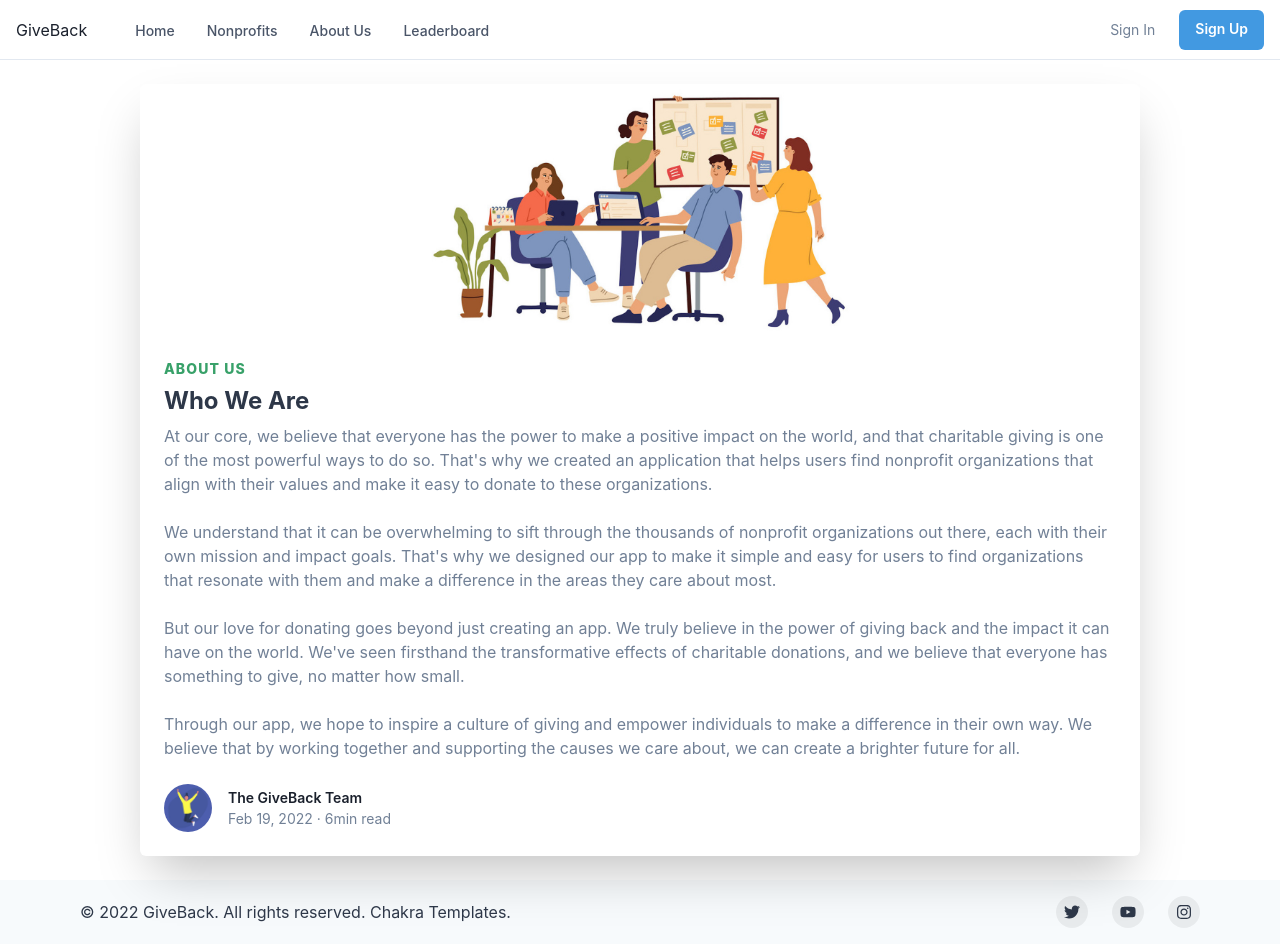
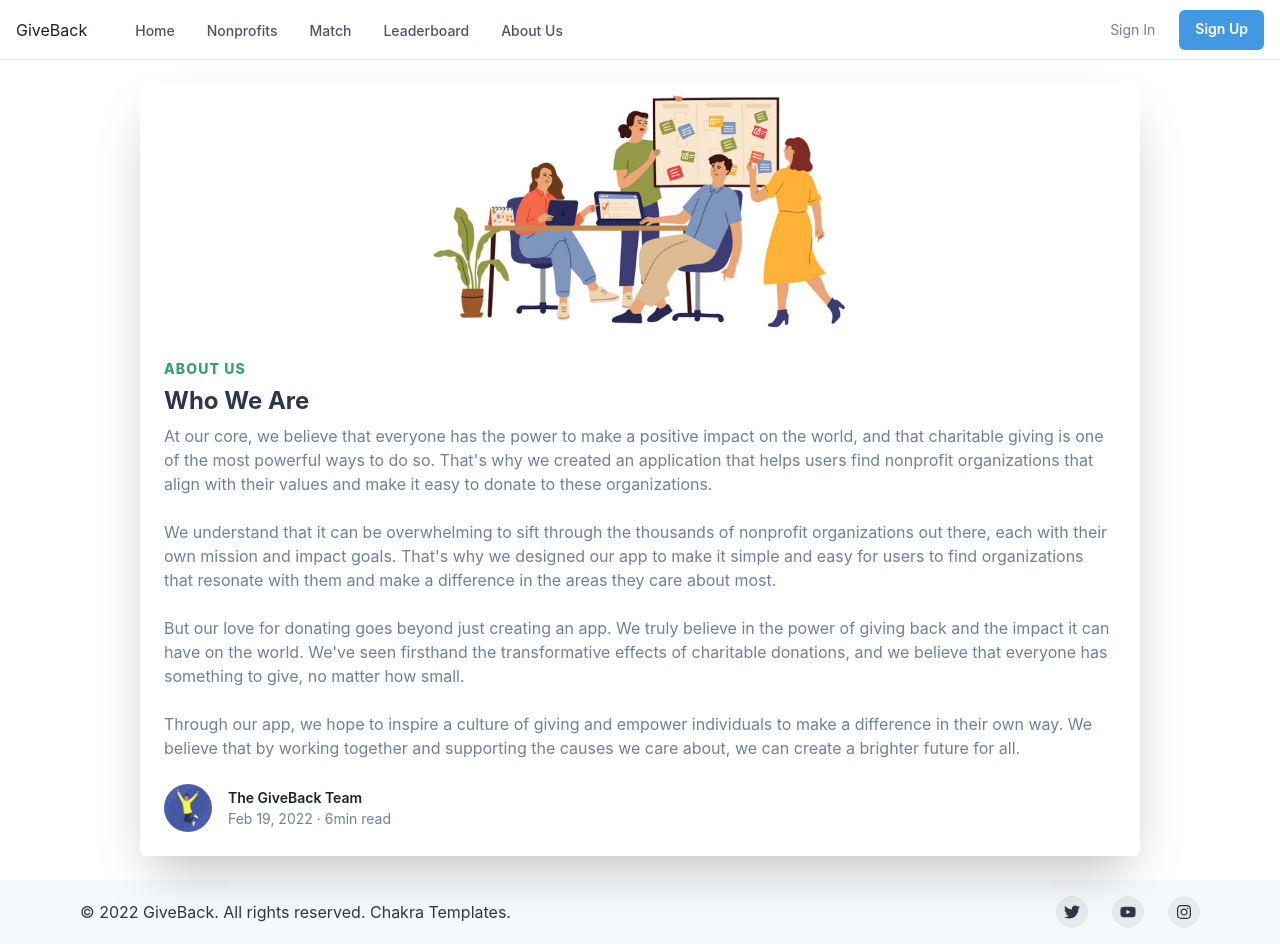
Before and after one commit to priime0/treehacks2023, a React (Create React App) app in the folder frontend/: page /about in a window 1280 px wide. Built offline with nearby package versions, Linux system fonts and the light colour scheme.

Commit message:
fix: remove typescript stuff and add match endpoint
Signed-off-by: Lucas Sta Maria <lucas@priime.dev>

```diff
--- a/frontend/src/navbar.js
+++ b/frontend/src/navbar.js
@@ -168,7 +168,7 @@ const DesktopNav = () => {
   );
 };
 
-const DesktopSubNav = ({ label, href, subLabel }: NavItem) => {
+const DesktopSubNav = ({ label, href, subLabel }) => {
   return (
     <Link
       href={href}
@@ -219,7 +219,7 @@ const MobileNav = () => {
   );
 };
 
-const MobileNavItem = ({ label, children, href }: NavItem) => {
+const MobileNavItem = ({ label, children, href }) => {
   const { isOpen, onToggle } = useDisclosure();
 
   return (
@@ -272,14 +272,7 @@ const MobileNavItem = ({ label, children, href }: NavItem) => {
   );
 };
 
-interface NavItem {
-  label: string;
-  subLabel?: string;
-  children?: Array<NavItem>;
-  href?: string;
-}
-
-const NAV_ITEMS: Array<NavItem> = [
+const NAV_ITEMS = [
   {
     label: "Home",
     href: "/",
@@ -289,11 +282,15 @@ const NAV_ITEMS: Array<NavItem> = [
     href: "/view",
   },
   {
-    label: "About Us",
-    href: "/about",
+    label: "Match",
+    href: "/match",
   },
   {
     label: "Leaderboard",
     href: "/leaderboard",
   },
+  {
+    label: "About Us",
+    href: "/about",
+  },
 ];
```
